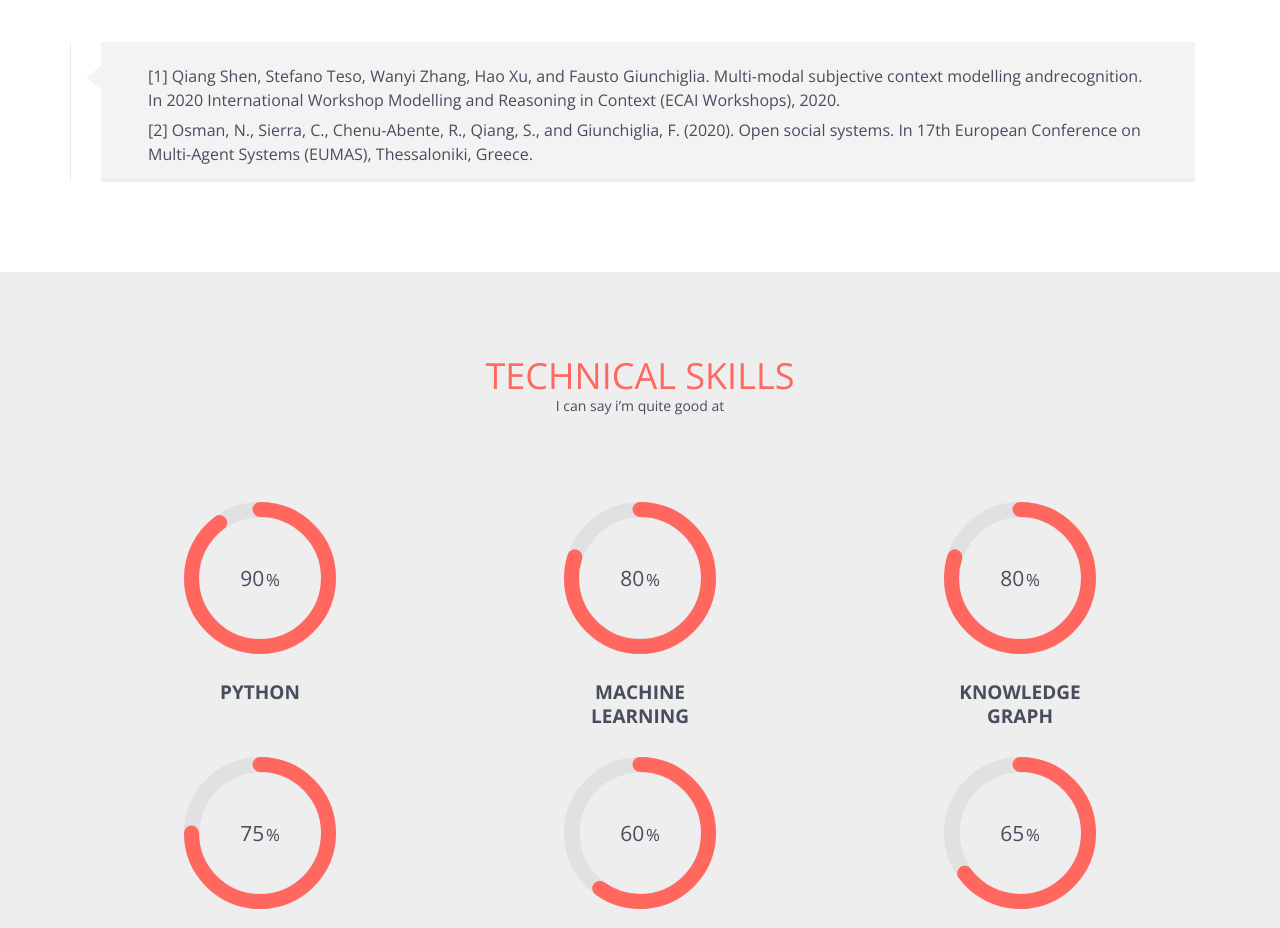
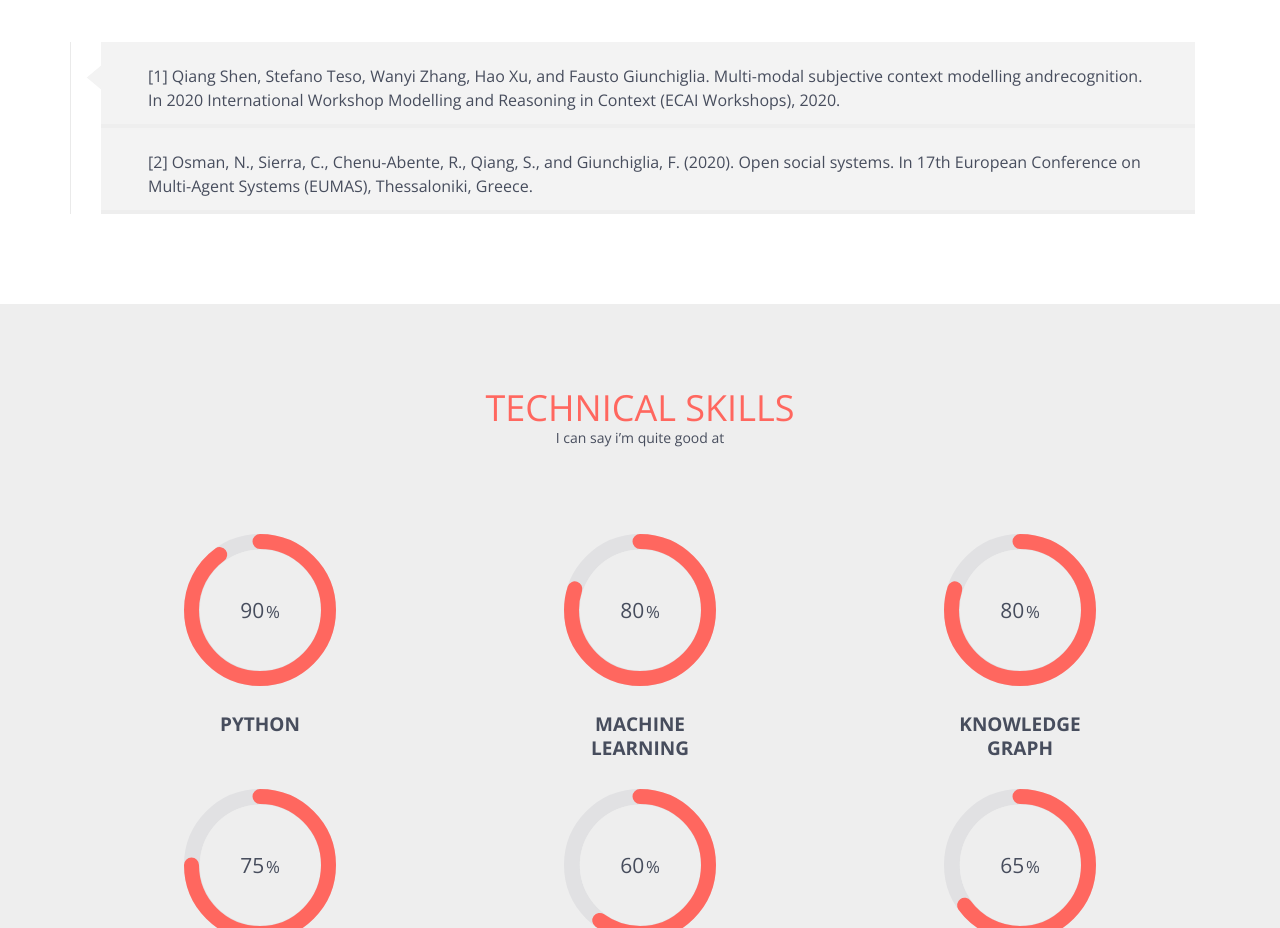
Before and after one commit to Super-Shen/super-shen.github.io, a plain HTML site: page aboutme/index.html in a window 1280 px wide. Shown: the part 2543-3471 px from the top of the page. Drawn offline with nearby package versions, Linux system fonts and the light colour scheme.

Commit message:
Site updated: 2020-09-15 00:09:45

```diff
--- a/aboutme/index.html
+++ b/aboutme/index.html
@@ -160,6 +160,8 @@
           <div class="arrowpart"></div>
           <div class="exCon">
             <h5>[1] Qiang Shen, Stefano Teso, Wanyi Zhang, Hao Xu, and Fausto Giunchiglia. Multi-modal subjective context modelling andrecognition. In 2020 International Workshop Modelling and Reasoning in Context (ECAI Workshops), 2020.</h5>
+          </div>
+          <div class="exCon">
             <h5>[2]  Osman, N., Sierra, C., Chenu-Abente, R., Qiang, S., and Giunchiglia, F. (2020).  Open social systems. In 17th European Conference on Multi-Agent Systems (EUMAS), Thessaloniki, Greece.</h5>
           </div>
         </div>
```
